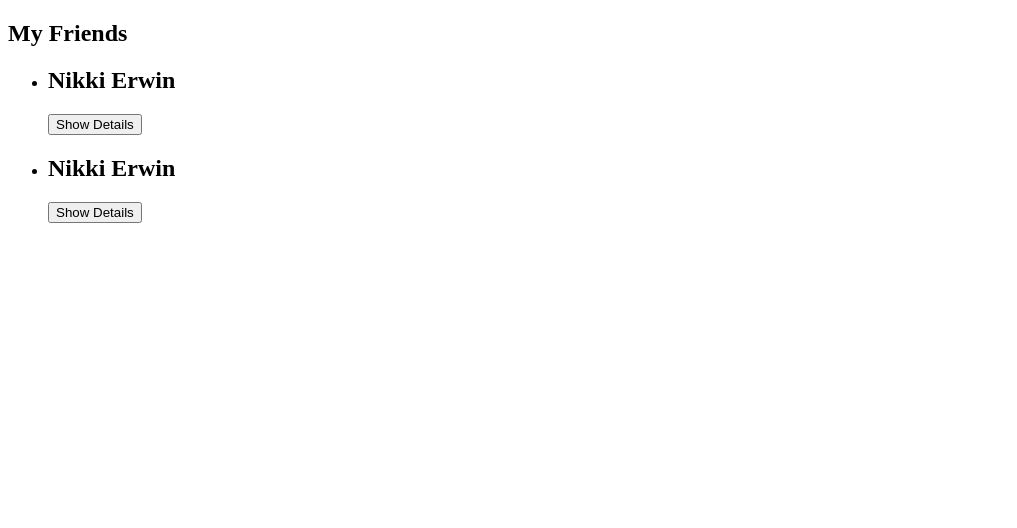
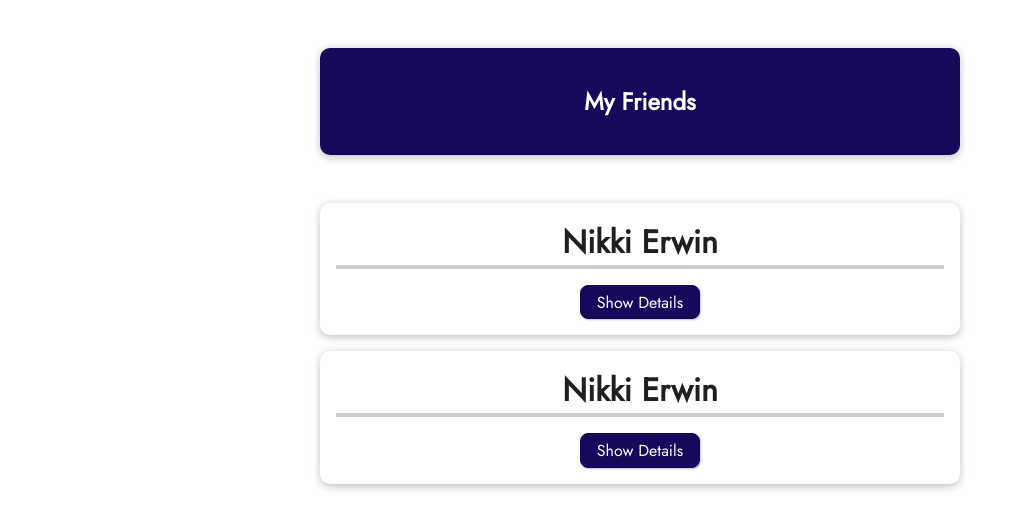
Before and after one commit to wlowrimore/vue_first_app_udemy_course, a Vue app: page / in a window 1280 px wide. Shown: the top 528 px of the page, without its empty margins (0-1017 px from the left). Built offline with nearby package versions, Linux system fonts and the light colour scheme.

Commit message:
adds basic styling to App.vue and conditional rendering to button text in FriendContact component

```diff
--- a/src/App.vue
+++ b/src/App.vue
@@ -1,6 +1,6 @@
 <template>
   <section>
-    <h2>My Friends</h2>
+    <header><h1>My Friends</h1></header>
     <ul>
       <friend-contact></friend-contact>
       <friend-contact></friend-contact>
@@ -30,3 +30,71 @@
   }
 }
 </script>
+
+<style>
+@import url('https://fonts.googleapis.com/css2?family=Jost&display=swap');
+* {
+  box-sizing: border-box;
+}
+
+html {
+  font-family: 'Jost', sans-serif;
+}
+
+body {
+  margin: 0;
+}
+
+header {
+  box-shadow: 0 2px 8px rgba(0, 0, 0, 0.26);
+  margin: 3rem auto;
+  border-radius: 10px;
+  padding: 1rem;
+  background-color: #15095b;
+  color: white;
+  text-align: center;
+  width: 90%;
+  max-width: 40rem;
+}
+
+#app ul {
+  margin: 0;
+  padding: 0;
+  list-style: none;
+}
+
+#app li {
+  box-shadow: 0 2px 8px rgba(0, 0, 0, 0.26);
+  margin: 1rem auto;
+  border-radius: 10px;
+  padding: 1rem;
+  text-align: center;
+  width: 90%;
+  max-width: 40rem;
+}
+
+#app h2 {
+  font-size: 2rem;
+  border-bottom: 4px solid #ccc;
+  color: #201e1e;
+  margin: 0 0 1rem 0;
+}
+
+#app button {
+  font: inherit;
+  cursor: pointer;
+  border: 1px solid #15095b;
+  border-radius: 8px;
+  background-color: #15095b;
+  color: white;
+  padding: 0.3rem 1rem;
+  box-shadow: 1px 1px 2px rgba(0, 0, 0, 0.26);
+}
+
+#app button:hover,
+#app button:active {
+  background-color: #201e1e;
+  border-color: #201e1e;
+  box-shadow: 1px 1px 4px rgba(0, 0, 0, 0.26);
+}
+</style>
--- a/src/components/FriendContact.vue
+++ b/src/components/FriendContact.vue
@@ -1,7 +1,9 @@
 <template>
   <li>
     <h2>{{ friend.name }}</h2>
-    <button @click="toggleDetails">Show Details</button>
+    <button @click="toggleDetails">
+      {{ detailsAreVisible ? 'Hide' : 'Show' }} Details
+    </button>
     <ul v-if="detailsAreVisible">
       <li><strong>Phone:</strong> {{ friend.phone }}</li>
       <li><strong>Email:</strong> {{ friend.email }}</li>
```
